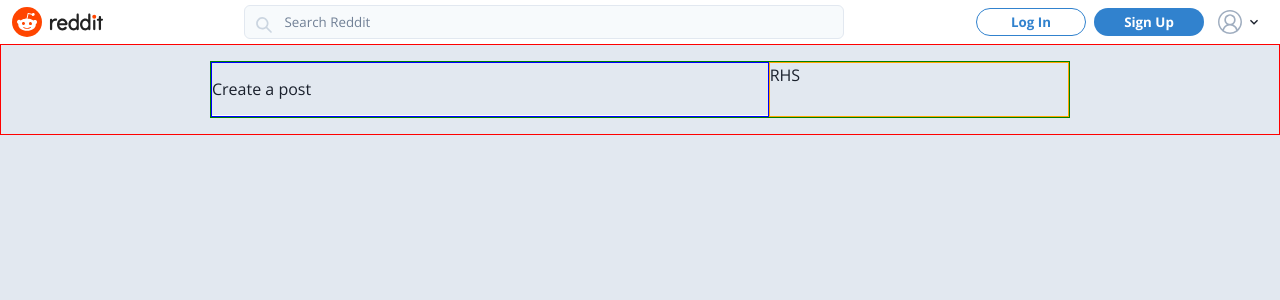
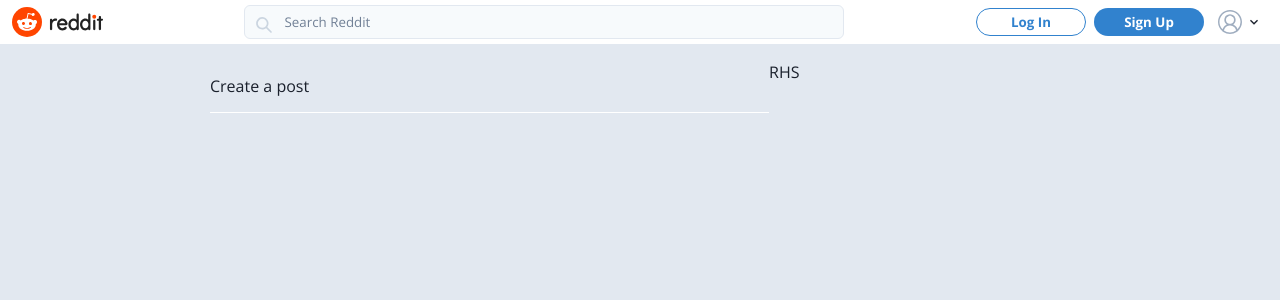
Before and after one commit to ReeceHsu/reddit-clone, a Next.js app: page /r/1/submit in a window 1280 px wide. Shown: the top 300 px of the page. Built offline with nearby package versions, Linux system fonts and the light colour scheme; no server answers.

Commit message:
remove unless code

```diff
--- a/src/components/Layout/PageContent.tsx
+++ b/src/components/Layout/PageContent.tsx
@@ -2,15 +2,14 @@ import { Flex } from '@chakra-ui/react';
 import React, { PropsWithChildren } from 'react';
 
 const PageContent: React.FC<PropsWithChildren> = ({ children }) => {
-	console.log(children);
 	return (
-		<Flex justify={'center'} p='16px 0px' border='1px solid red'>
-			<Flex width={'95%'} justify={'center'} maxWidth={'860px'} border='1px solid green'>
-				<Flex width={{ base: "100%", md: '65%'}} mr={{ bsae:0, md:6 }} direction={'column'} border='1px solid blue'>
+		<Flex justify={'center'} p='16px 0px'>
+			<Flex width={'95%'} justify={'center'} maxWidth={'860px'}>
+				<Flex width={{ base: '100%', md: '65%' }} mr={{ bsae: 0, md: 6 }} direction={'column'}>
 					{children && children[0 as keyof typeof children]}
 				</Flex>
 
-				<Flex display={{ base: "none", md: "flex"}} flexGrow={1}  direction={'column'} border='1px solid orange'>
+				<Flex display={{ base: 'none', md: 'flex' }} flexGrow={1} direction={'column'}>
 					{children && children[1 as keyof typeof children]}
 				</Flex>
 			</Flex>
--- a/src/components/Modal/Auth/AuthModal.tsx
+++ b/src/components/Modal/Auth/AuthModal.tsx
@@ -29,7 +29,6 @@ const AuthModal: React.FC = () => {
 	};
 	useEffect(() => {
 		if (user) handleClose();
-		console.log('user:', user);
 	}, [user]);
 	return (
 		<>
--- a/src/components/Navbar/RightContent/AuthButtons.tsx
+++ b/src/components/Navbar/RightContent/AuthButtons.tsx
@@ -2,9 +2,8 @@ import { Button } from '@chakra-ui/react';
 import { useSetRecoilState } from 'recoil';
 import { authModalState } from '../../../atoms/authModalAtom';
 
-type TypeName = {};
 
-const AuthButtons: React.FC<TypeName> = () => {
+const AuthButtons: React.FC = () => {
 	const setAuthModalState = useSetRecoilState(authModalState);
 	return (
 		<>
```
